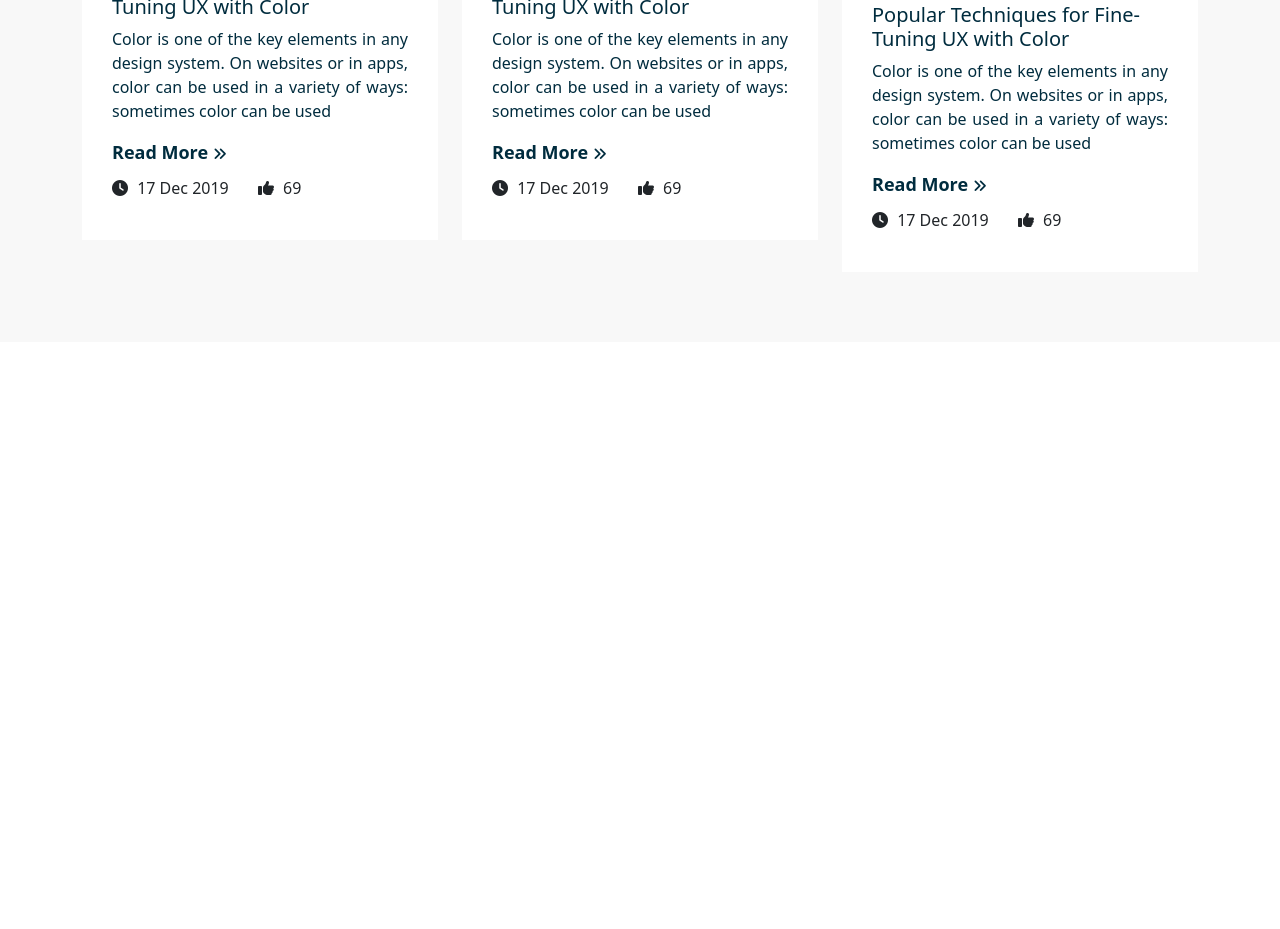
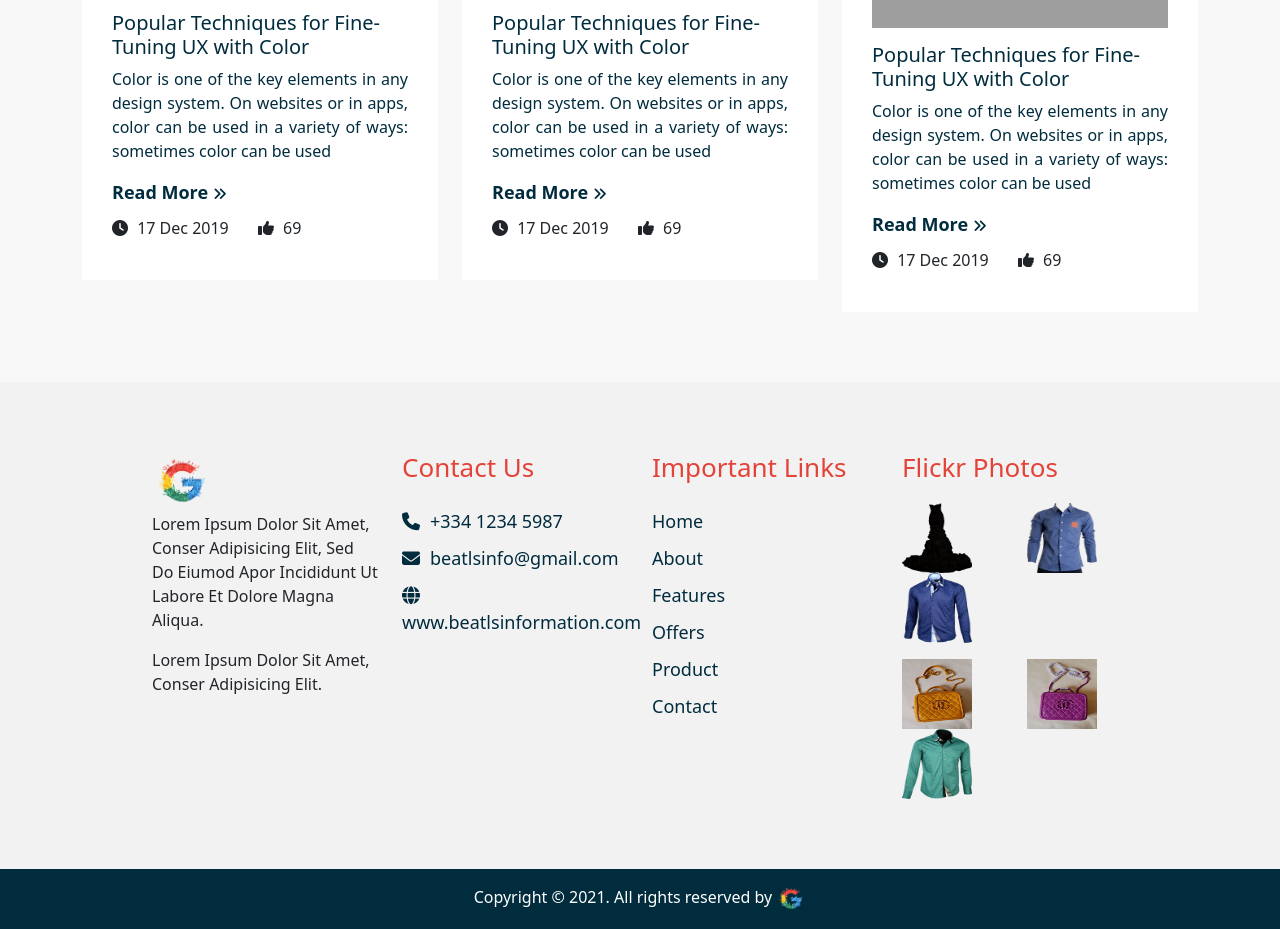
Before and after one commit to Sazib-Banik/Famms, a plain HTML site: page index.html in a window 1280 px wide. Shown: the part 4845-5774 px from the top of the page. Before the commit the page ends 5187 px from the top, so only its background shows below. Drawn offline with nearby package versions, Linux system fonts and the light colour scheme; grey boxes are pictures that could not be loaded.

Commit message:
footer_part done

```diff
--- a/assets/css/responsive.css
+++ b/assets/css/responsive.css
@@ -69,6 +69,11 @@
   .price::after {
     left: 59%;
   }
+  /* footer_part start */
+  .footer_logo,
+  .footer_link {
+    margin-bottom: 35px;
+  }
 }
 @media (min-width: 400px) and (max-width: 575px) {
   /* common css start */
@@ -107,4 +112,9 @@
   .add_part_right .swiper-slide {
     border: 5px solid #f7f8f7;
   }
+  /* footer_part start */
+  .footer_logo,
+  .footer_link {
+    margin-bottom: 35px;
+  }
 }
--- a/assets/css/style.css
+++ b/assets/css/style.css
@@ -6,12 +6,14 @@
   box-sizing: border-box;
 }
 /* common css start */
+
 #blog_part,
 #add_part,
 #product_part,
 #shop_part {
   padding: 70px 0;
 }
+
 #blog_part,
 #product_part {
   background: #f8f8f8;
@@ -90,7 +92,7 @@
 /* hero_part start */
 #hero_part .swiper {
   width: 100%;
-  height: 80vh;
+  height: 85vh;
 }
 #hero_part .swiper-pagination,
 #hero_part .swiper-pagination span {
@@ -362,3 +364,61 @@
 .blog_details a:hover i {
   color: #e4433a;
 }
+/* footer_part start */
+#footer_part {
+  background: #f3f2f2;
+}
+.footer_top {
+  padding: 70px;
+}
+.footer_logo img {
+  width: 60px;
+  height: 60px;
+}
+.footer_link h4 {
+  font-size: 26px;
+  font-weight: 500;
+  color: #e4433a;
+  text-transform: capitalize;
+  margin-bottom: 20px;
+}
+.footer_link ul {
+  padding-left: 0;
+}
+.footer_link ul li {
+  list-style: none;
+  padding: 5px 0;
+  transition: 0.3s;
+}
+.footer_link ul li a {
+  text-decoration: none;
+  font-size: 18px;
+  color: #002c3e;
+}
+.footer_link ul li a i {
+  margin-right: 10px;
+}
+.footer_link ul li:hover a {
+  color: #e4433a;
+}
+.page_link ul li a {
+  text-transform: capitalize;
+}
+.footer_photos_link img {
+  width: 70px;
+  height: 70px;
+}
+.footer_bottom {
+  text-align: center;
+  background: #002c3e;
+  padding: 15px 0;
+  color: #ffffff;
+}
+.footer_bottom p {
+  margin-bottom: 0;
+  font-size: 16px;
+}
+.footer_bottom p img {
+  width: 30px;
+  height: 30px;
+}
--- a/index.html
+++ b/index.html
@@ -873,6 +873,111 @@
       </div>
     </section>
     <!-- blog_part end -->
+    <!-- footer_part start -->
+    <footer id="footer_part">
+      <div class="container">
+        <div class="footer_top">
+          <div class="row">
+            <div class="col-sm-12 col-md-6 col-lg-3">
+              <div class="footer_logo">
+                <a href="#"><img src="assets/images/logo_1.png" alt="" /></a>
+                <p>
+                  Lorem Ipsum Dolor Sit Amet, Conser Adipisicing Elit, Sed Do
+                  Eiumod Apor Incididunt Ut Labore Et Dolore Magna Aliqua.
+                </p>
+                <p>Lorem Ipsum Dolor Sit Amet, Conser Adipisicing Elit.</p>
+              </div>
+            </div>
+            <div class="col-sm-12 col-md-6 col-lg-3">
+              <div class="footer_link">
+                <h4>contact us</h4>
+                <ul>
+                  <li>
+                    <a href="#"
+                      ><i class="fa-solid fa-phone"></i
+                      ><span>+334 1234 5987</span></a
+                    >
+                  </li>
+                  <li>
+                    <a href="#"
+                      ><i class="fa-solid fa-envelope"></i
+                      ><span>beatlsinfo@gmail.com</span></a
+                    >
+                  </li>
+                  <li>
+                    <a href="#"
+                      ><i class="fa-solid fa-globe"></i
+                      ><span>www.beatlsinformation.com</span></a
+                    >
+                  </li>
+                </ul>
+              </div>
+            </div>
+            <div class="col-sm-12 col-md-6 col-lg-3">
+              <div class="footer_link page_link">
+                <h4>Important Links</h4>
+                <ul>
+                  <li><a href="#">home</a></li>
+                  <li><a href="#">about</a></li>
+                  <li><a href="#">features</a></li>
+                  <li><a href="#">offers</a></li>
+                  <li><a href="#">product</a></li>
+                  <li><a href="#">contact</a></li>
+                </ul>
+              </div>
+            </div>
+            <div class="col-sm-12 col-md-6 col-lg-3">
+              <div class="footer_link">
+                <h4>flickr photos</h4>
+                <div class="footer_photos_link">
+                  <div class="row">
+                    <div class="col">
+                      <a href="#">
+                        <img src="assets/images/p7.png" alt="" />
+                      </a>
+                    </div>
+                    <div class="col">
+                      <a href="#">
+                        <img src="assets/images/p8.png" alt="" />
+                      </a>
+                    </div>
+                    <div class="col">
+                      <a href="#">
+                        <img src="assets/images/p9.png" alt="" />
+                      </a>
+                    </div>
+                  </div>
+                  <div class="row mt-3">
+                    <div class="col">
+                      <a href="#">
+                        <img src="assets/images/7.jpg" alt="" />
+                      </a>
+                    </div>
+                    <div class="col">
+                      <a href="#">
+                        <img src="assets/images/8.jpg" alt="" />
+                      </a>
+                    </div>
+                    <div class="col">
+                      <a href="#">
+                        <img src="assets/images/p10.png" alt="" />
+                      </a>
+                    </div>
+                  </div>
+                </div>
+              </div>
+            </div>
+          </div>
+        </div>
+      </div>
+      <div class="footer_bottom">
+        <p>
+          Copyright © 2021. All rights reserved by
+          <img src="assets/images/logo_1.png" alt="" />
+        </p>
+      </div>
+    </footer>
+    <!-- footer_part end -->
 
     <!-- bootstrap js link -->
     <script
```
Also changed, not shown: assets/images/7.jpg (added), assets/images/8.jpg (added), assets/images/favicon.ico, assets/images/favicon.png (deleted), assets/images/img_1.png (deleted), assets/images/img_2.png (deleted), assets/images/img_3.png (deleted), assets/images/img_4.png (deleted), assets/images/img_5.png (deleted), assets/images/img_empty.png (deleted), assets/images/logo.png (deleted), assets/images/logo_1.jpg (deleted).
